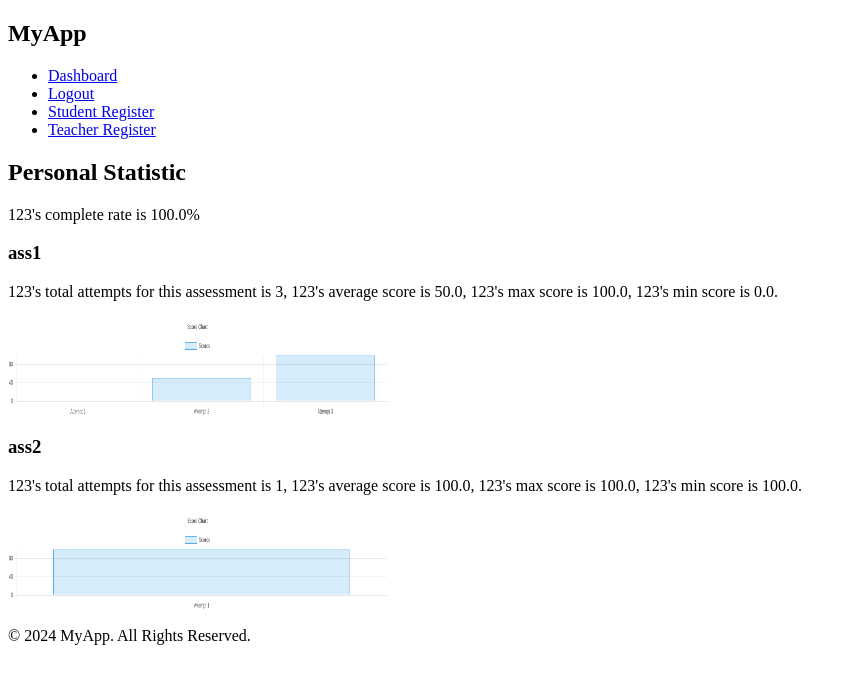
After one commit to 00helloworld/Flask_24A21, a Flask app: page /student_statistics/1 in a window 1280 px wide. The commit adds this page. Shown: the top 684 px of the page, without its empty margins (0-856 px from the left). Run offline with Flask 3, Linux system fonts and the light colour scheme; a user stored in the database is signed in; data comes from the database, SQL or seed files in the repository; both versions use the stored data as it was after the commit.

Commit message:
add statistics

```diff
--- a/app/models/assessment.py
+++ b/app/models/assessment.py
@@ -4,7 +4,7 @@ import datetime
 
 class Assessment(db.Model):
     id = db.Column(db.Integer, primary_key=True)
-    name = db.Column(db.String(255), nullable=False)
+    name = db.Column(db.String(255), unique=True, nullable=False)
     type = db.Column(db.String(255), nullable=False)
     questions = db.relationship('Question', secondary='assessment_question', backref='assessments')
     parameters = db.Column(db.JSON, nullable=True)
--- a/app/models/user.py
+++ b/app/models/user.py
@@ -7,7 +7,7 @@ class User(db.Model):
     username = db.Column(db.String(50), unique=True, nullable=False)
     password_hash = db.Column(db.String(200), nullable=False)
     role = db.Column(db.String(50), nullable=False)
-    attempts = db.relationship('UserAttempt', backref='user', lazy=True)
+    # attempts = db.relationship('UserAttempt', backref='user', lazy=True)
 
     def set_password(self, password):
         self.password_hash = generate_password_hash(password)
@@ -23,13 +23,14 @@ class UserAttempt(db.Model):
     id = db.Column(db.Integer, primary_key=True)
     user_id = db.Column(db.Integer,  db.ForeignKey('user.id'), nullable=False)
     user_name = db.Column(db.Integer,  db.ForeignKey('user.username'), nullable=False)
+    assessment_name = db.Column(db.String(255),  nullable=False)
     assessment_id = db.Column(db.Integer, nullable=False)
     timestamp = db.Column(db.DateTime, default=datetime.utcnow)
     score = db.Column(db.Float, nullable=False)
     answers = db.relationship('UserAnswer', backref='user_attempt', lazy=True)
 
     def __repr__(self):
-        return f"UserAttempt('{self.user_id}', '{self.assessment_id}', '{self.answers}', '{self.score}', '{self.timestamp}')"
+        return str(self.__dict__)
 
 class UserAnswer(db.Model):
     id = db.Column(db.Integer, primary_key=True)
--- a/app/routes/statistics.py
+++ b/app/routes/statistics.py
@@ -3,6 +3,7 @@ from flask import render_template, request, redirect, url_for, flash, session
 from app import app, db
 from app.models import UserAttempt
 from app.models import Question, Assessment, User
+from sqlalchemy import func
 
 
 @app.route('/teacher_statistics', methods=['GET', 'POST'])
@@ -10,31 +11,121 @@ def teacher_statistics():
     if 'user_id' not in session or session['role'] != 'teacher':
         return redirect(url_for('login'))
 
-    # test
-    users = db.session.query(User).all()
-    print("*"*10, users[1].attempts)
-    #
+    # 获取session['user_id']对应的UserAttempt数据
+    user_attempts = UserAttempt.query.filter_by().all()
 
-    query = db.session.query(UserAttempt).join(User, UserAttempt.user_id==User.id)
+    # 使用字典来保存每个assessment_id的统计数据
+    assessments = {}
 
-    if request.method == 'POST':
-        # Filter and sort data based on selected criteria
-        date_from = request.form.get('date_from')
-        date_to = request.form.get('date_to')
-        assessment_type = request.form.get('assessment_type')
+    for attempt in user_attempts:
+        if attempt.assessment_name not in assessments:
+            assessments[attempt.assessment_name] = {
+                'count': 0,
+                'max_score': None,
+                'min_score': None,
+                'avg_score': 0,
+                'scores': [],
+                'students': []
+            }
 
-        if date_from and date_to:
-            query = query.filter(
-                UserAttempt.timestamp.between(date_from, date_to)
-            )
+        # 更新统计数据
+        assessments[attempt.assessment_name]['count'] += 1
+        assessments[attempt.assessment_name]['scores'].append(attempt.score)
+        assessments[attempt.assessment_name]['students'].append(attempt.user_name)
 
-        if assessment_type:
-            query = query.join(Assessment).filter(
-                Assessment.name == assessment_type
-            )
+        if assessments[attempt.assessment_name]['max_score'] is None or attempt.score > assessments[attempt.assessment_name]['max_score']:
+            assessments[attempt.assessment_name]['max_score'] = attempt.score
 
-    attempts = query.all()
-    assessments = Assessment.query.all()
+        if assessments[attempt.assessment_name]['min_score'] is None or attempt.score < assessments[attempt.assessment_name]['min_score']:
+            assessments[attempt.assessment_name]['min_score'] = attempt.score
+
+    # 计算avg_score
+    for assessment in assessments.values():
+        assessment['avg_score'] = sum(assessment['scores']) / assessment['count'] if assessment['count'] > 0 else 0
+        assessment['student_cnt'] = len(set(assessment['students']))
+    all_students = User.query.filter(User.role=='student').all()
+
+    # 将数据格式化为所需的结构
+    formatted_assessments = [{
+        'ass_name': f"{assessment_name}",
+        'atempt_times': assessment['count'],
+        'avg_score': assessment['avg_score'],
+        'min_score': assessment['min_score'],
+        'max_score': assessment['max_score'],
+        'scores': assessment['scores'],
+        'student_cnt': assessment['student_cnt'],
+        'all_student_cnt': len(all_students),
+        'ass_complete_rate': round(assessment['student_cnt']/len(all_students)*100, 1)
+    } for assessment_name, assessment in assessments.items()]
 
 
-    return render_template('teacher_statistics.html', attempts=attempts, assessments=assessments)
+    print('*'*10)
+    print(formatted_assessments)
+    print('*'*10)
+    return render_template('statistics_teacher.html', assessments=formatted_assessments, all_students=all_students)
+
+
+
+@app.route('/student_statistics/<student_id>', methods=['GET', 'POST'])
+def student_statistic(student_id=None):
+    if 'user_id' not in session:
+        return redirect(url_for('login'))
+
+    # 获取session['user_id']对应的UserAttempt数据
+    if session['role'] == 'student':
+        user_attempts = UserAttempt.query.filter_by(user_id=session['user_id']).all()
+    elif student_id:
+        user_attempts = UserAttempt.query.filter_by(user_id=student_id).all()
+    else:
+        return redirect(url_for('login'))
+
+    student_name = user_attempts[0].user_name
+
+    # 使用字典来保存每个assessment_id的统计数据
+    assessments = {}
+
+    for attempt in user_attempts:
+        if attempt.assessment_name not in assessments:
+            assessments[attempt.assessment_name] = {
+                'count': 0,
+                'max_score': None,
+                'min_score': None,
+                'avg_score': 0,
+                'scores': []
+            }
+
+        # 更新统计数据
+        assessments[attempt.assessment_name]['count'] += 1
+        assessments[attempt.assessment_name]['scores'].append(attempt.score)
+
+        if assessments[attempt.assessment_name]['max_score'] is None or attempt.score > assessments[attempt.assessment_name]['max_score']:
+            assessments[attempt.assessment_name]['max_score'] = attempt.score
+
+        if assessments[attempt.assessment_name]['min_score'] is None or attempt.score < assessments[attempt.assessment_name]['min_score']:
+            assessments[attempt.assessment_name]['min_score'] = attempt.score
+
+    # 计算avg_score
+    for assessment in assessments.values():
+        assessment['avg_score'] = sum(assessment['scores']) / assessment['count'] if assessment['count'] > 0 else 0
+
+    # 将数据格式化为所需的结构
+    formatted_assessments = [{
+        'ass_name': f"{assessment_name}",
+        'atempt_times': assessment['count'],
+        'avg_score': assessment['avg_score'],
+        'min_score': assessment['min_score'],
+        'max_score': assessment['max_score'],
+        'scores': assessment['scores']
+    } for assessment_name, assessment in assessments.items()]
+
+    all_assessments = Assessment.query.all()
+    student_complete_rate = round(len(formatted_assessments) / len(all_assessments) * 100, 1)
+
+    print('*'*10)
+    print(formatted_assessments)
+    print('*'*10)
+    return render_template('statistics_student.html',
+                           assessments=formatted_assessments,
+                           student_complete_rate=student_complete_rate,
+                           role=session['role'],
+                           student_name=student_name)
--- a/app/routes/student_routes.py
+++ b/app/routes/student_routes.py
@@ -34,7 +34,8 @@ def submit_attempt(assessment_id):
     assessment = Assessment.query.get_or_404(assessment_id)
 
     # Create a new UserAttempt
-    user_attempt = UserAttempt(user_id=user.id, assessment_id=assessment.id, score=0.0)
+    user_attempt = UserAttempt(user_id=user.id, user_name=user.username, assessment_id=assessment.id,
+                               assessment_name=assessment.name, score=0.0)
     db.session.add(user_attempt)
     db.session.commit()
 
--- a/app/templates/base.html
+++ b/app/templates/base.html
@@ -5,6 +5,7 @@
     <meta name="viewport" content="width=device-width, initial-scale=1.0">
     <title>MyApp</title>
     <link rel="stylesheet" href="{{ url_for('static', filename='style.css') }}">
+    <script src="https://cdn.jsdelivr.net/npm/chart.js"></script>
 </head>
 <body>
 
--- /dev/null
+++ b/app/templates/statistics_student.html
@@ -0,0 +1,100 @@
+{% extends "base.html" %}
+
+{% block content %}
+<div class="container">
+    <h2>Personal Statistic</h2>
+    {% if role=='student' %}
+    <p>Your complete rate is {{ student_complete_rate }}%</p>
+    {% elif role=='teacher' %}
+    <p>{{ student_name }}'s complete rate is {{ student_complete_rate }}%</p>
+    {% endif %}
+    {% for ass in assessments %}
+    <div class="assessment" data-ass='{{ ass|tojson|safe }}'>
+        <h3>{{ ass['ass_name'] }}</h3>
+
+        <!-- <p>Average Score: {{ ass['avg_score'] }}</p>
+        <p>Minimum Score: {{ ass['min_score'] }}</p>
+        <p>Maximum Score: {{ ass['max_score'] }}</p> -->
+        {% if role=='student' %}
+        <p>Your total attempts for this assessment is {{ ass['atempt_times'] }},
+            your average score is {{ ass['avg_score'] }}, your max score is {{ ass['max_score'] }},
+            your min score is {{ ass['min_score'] }}. </p>
+        {% elif role=='teacher' %}
+        <p>{{ student_name }}'s total attempts for this assessment is {{ ass['atempt_times'] }},
+            {{ student_name }}'s average score is {{ ass['avg_score'] }}, {{ student_name }}'s max score is {{ ass['max_score'] }},
+            {{ student_name }}'s min score is {{ ass['min_score'] }}. </p>
+        {% endif %}
+
+
+        <!-- 条形图 -->
+        <canvas id="barChart_{{ loop.index }}" class="chart-canvas"></canvas>
+    </div>
+    {% endfor %}
+
+    <script>
+        document.addEventListener("DOMContentLoaded", function() {
+            document.querySelectorAll('.assessment').forEach(function(assessmentDiv) {
+                const ass = JSON.parse(assessmentDiv.getAttribute('data-ass'));
+                const ctx = assessmentDiv.querySelector('canvas').getContext('2d');
+
+                const labels = Array.from({ length: ass.scores.length }, (_, i) => `Attempt ${i + 1}`);
+                const data = {
+                    labels: labels,
+                    datasets: [{
+                        label: 'Scores',
+                        data: ass.scores,
+                        backgroundColor: 'rgba(54, 162, 235, 0.2)',
+                        borderColor: 'rgba(54, 162, 235, 1)',
+                        borderWidth: 1,
+                        barPercentage: 0.8,  // 控制每根条的宽度
+                        categoryPercentage: 1  // 控制每根条的宽度
+                    }]
+                };
+
+                const options = {
+                    scales: {
+                        y: {
+                            beginAtZero: true,
+                            ticks: {
+                                fontSize: 20  // 设置字体大小
+                            }
+                        },
+                        x: {
+                            ticks: {
+                                fontSize: 50  // 设置字体大小
+                            }
+                        }
+                    },
+                    responsive: true,
+                    maintainAspectRatio: false,
+                    plugins: {
+                        legend: {
+                            position: 'top',
+                        },
+                        title: {
+                            display: true,
+                            text: 'Score Chart'
+                        }
+                    }
+                };
+
+                const canvas = assessmentDiv.querySelector('canvas');
+
+                new Chart(ctx, {
+                    type: 'bar',
+                    data: data,
+                    options: options
+                });
+            });
+        });
+    </script>
+
+    <style>
+        .chart-canvas {
+            width: 30% !important;  /* 设置canvas的宽度 */
+            height: 100px !important; /* 设置canvas的高度 */
+        }
+    </style>
+</div>
+
+{% endblock %}
--- a/app/templates/student_dashboard.html
+++ b/app/templates/student_dashboard.html
@@ -2,7 +2,7 @@
 
 {% block content %}
 <h2>Student Dashboard</h2>
-
+<a href="{{url_for('student_statistic', student_id='my')}}">Statistics</a>
 <h3>Formative Assessments</h3>
 <table class="custom-table">
     <thead>
```
Also changed, not shown: app/templates/statistics_teacher.html (added, +97 -0 lines), app/templates/statistics_tmp.html (added, +89 -0 lines), app/templates/teacher_statistics.html (deleted, +0 -48 lines), database.db.
